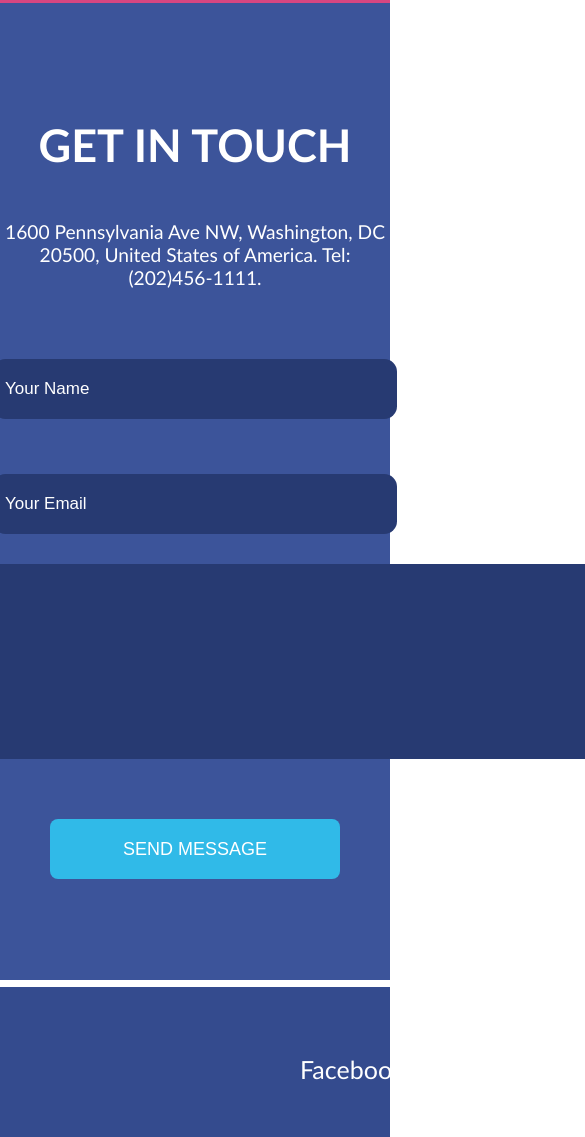
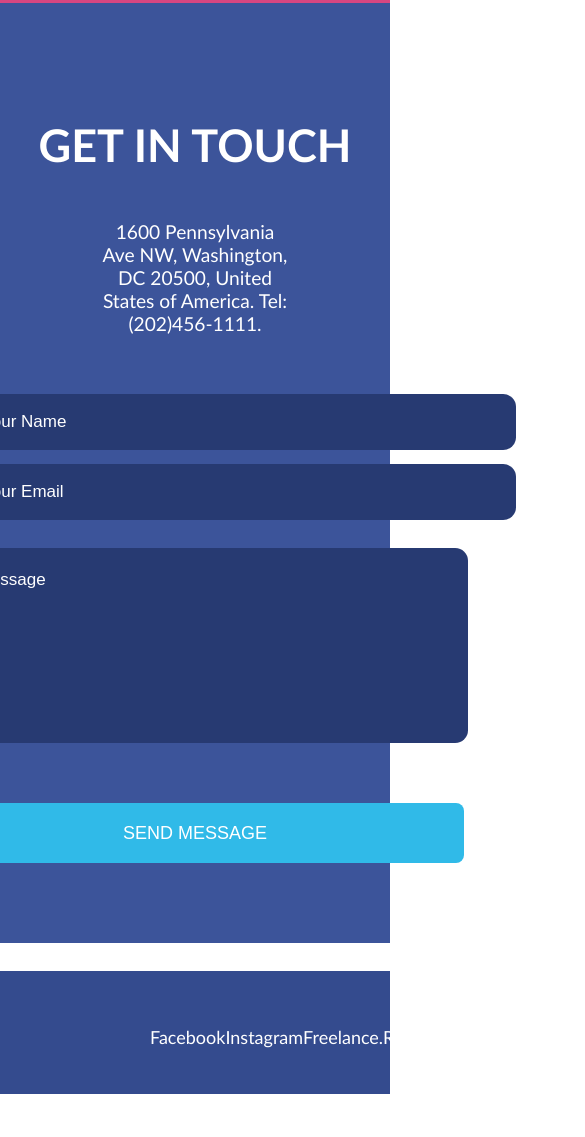
Before and after one commit to Scarlet-H/sh-uni-page, a plain HTML site: page index.html in a window 390 px wide. Shown: the part 9973-11110 px from the top of the page, 585 px wide, since content can reach past the window. After the commit the page ends 11067 px from the top, so only its background shows below. Drawn offline with nearby package versions, Linux system fonts and the light colour scheme.

Commit message:
+section 7 mobile

```diff
--- a/css/style.css
+++ b/css/style.css
@@ -847,3 +847,86 @@ nav a.active{
 .section-seven footer div p{
     margin-top: 67px;
 }
+@media screen and (max-width:1440px){
+    .section-seven header h2:after{
+        bottom: -6720px;
+    }
+}
+
+@media screen and (max-width:1200px){
+    .section-seven header h2:after{
+        bottom: -7430px;
+    }
+}
+
+@media screen and (max-width:900px){
+    .message-field{
+        width: 530px;
+    }
+    .text-fields div input{
+        margin:14px;
+        margin-bottom: 0px;
+        height:44px;
+        width: 522px;
+    }
+    .text-fields div{
+        margin-bottom: 28px;
+        margin-left: 156px;
+    }
+    .send-button{
+        width:538px;
+    }
+    .section-seven footer div{
+        font-size:18px;
+        margin-right: 150px;
+        margin-left: 150px;
+    }
+}
+@media screen and (max-width:850px){
+    .text-fields div{
+        margin-bottom: 28px;
+        margin-left: 100px;
+    }
+}
+@media screen and (max-width:790px){
+    .section-seven{
+        height:940px;
+    }
+    .section-seven footer{
+        height:123px;
+    }
+    .section-seven header p{
+        margin-left: 100px;
+        margin-right: 100px;
+    }
+    .section-seven header h2:after{
+        bottom:-8000px;
+    }
+    .message-field{
+        width: 530px;
+    }
+    .text-fields div input{
+        margin:14px;
+        margin-bottom: 0px;
+        height:44px;
+        width: 522px;
+    }
+    .text-fields div{
+        margin-bottom: 28px;
+        margin-left: 96px;
+    }
+    .send-button{
+        width:538px;
+    }
+    .section-seven footer div{
+        font-size:18px;
+        margin-right: 150px;
+        margin-left: 150px;
+    }
+    .section-seven footer div p{
+        margin-top: 55px;
+    }
+    .section-seven header h2:after{
+        bottom: -8846px;
+    }
+}
```
